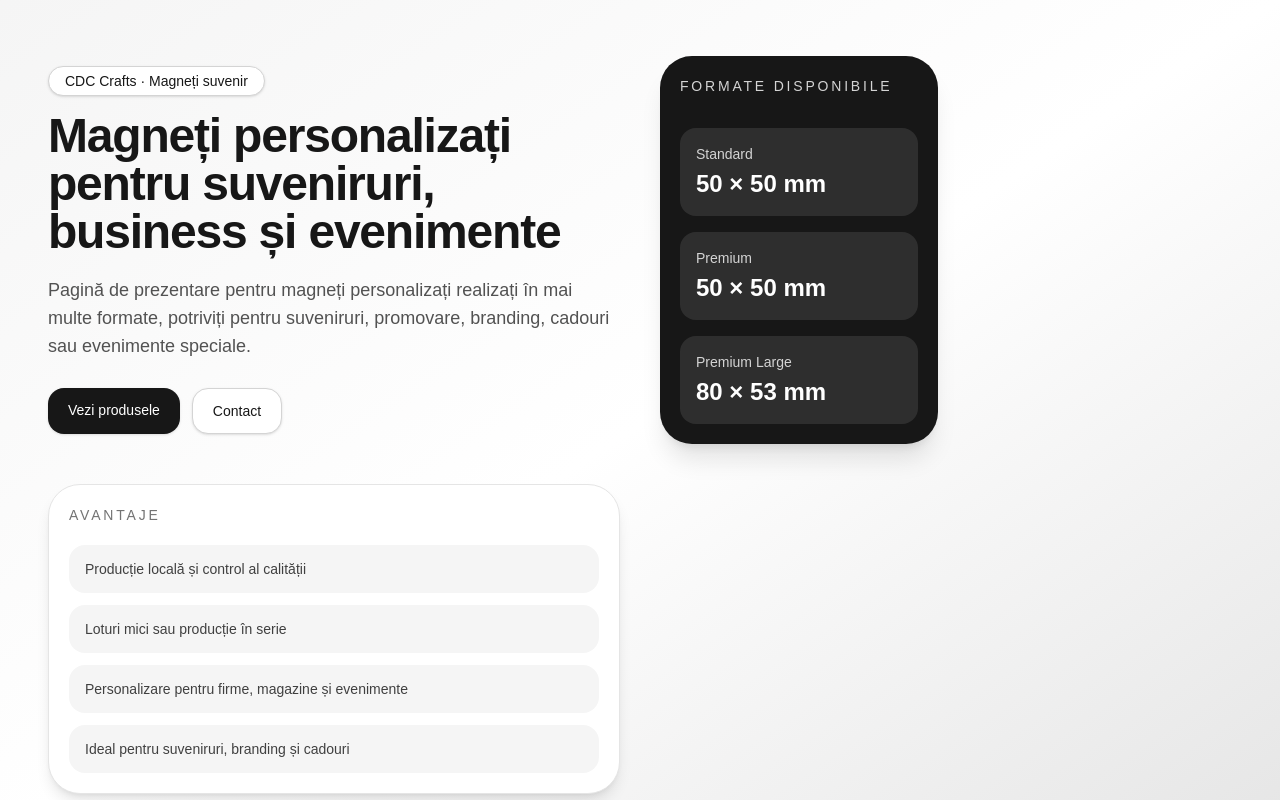
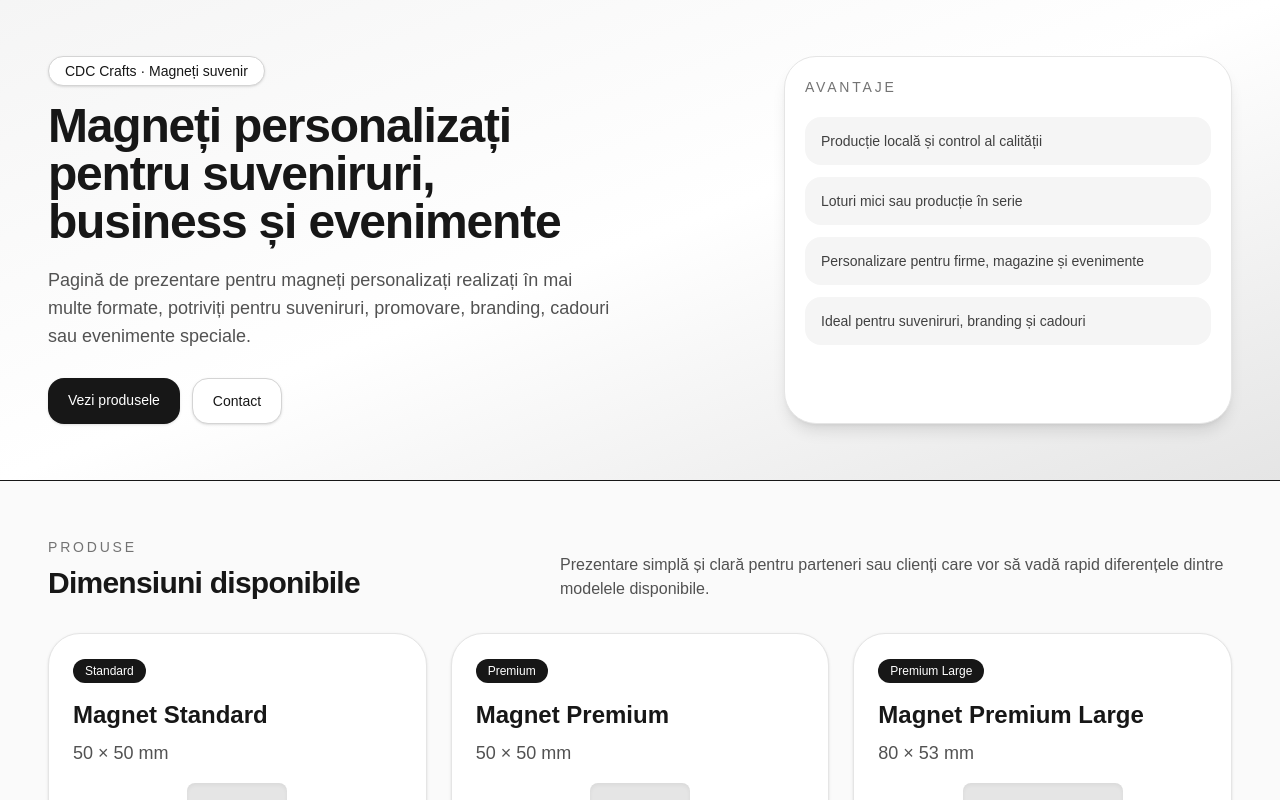
Before and after one commit to ciuscatalin/cdc-magnets-site, a Next.js app: page / in a window 1280 px wide. Shown: the top 800 px of the page. Built offline with nearby package versions, Linux system fonts and the light colour scheme.

Commit message:
Fix hero section

```diff
--- a/app/page.tsx
+++ b/app/page.tsx
@@ -86,32 +86,8 @@ export default function CdcCraftsMagnetsSite() {
 				</div>
 			  </div>
 
-			  <div className="grid gap-4 sm:grid-cols-2">
-				<div className="rounded-[2rem] bg-neutral-900 p-5 text-white shadow-xl">
-				  <div className="mb-8 text-sm uppercase tracking-[0.2em] text-neutral-300">
-					Formate disponibile
-				  </div>
-
-				  <div className="space-y-4">
-					<div className="rounded-2xl bg-white/10 p-4">
-					  <div className="text-sm text-neutral-300">Standard</div>
-					  <div className="mt-1 text-2xl font-semibold">50 × 50 mm</div>
-					</div>
-
-					<div className="rounded-2xl bg-white/10 p-4">
-					  <div className="text-sm text-neutral-300">Premium</div>
-					  <div className="mt-1 text-2xl font-semibold">50 × 50 mm</div>
-					</div>
-
-					<div className="rounded-2xl bg-white/10 p-4">
-					  <div className="text-sm text-neutral-300">Premium Large</div>
-					  <div className="mt-1 text-2xl font-semibold">80 × 53 mm</div>
-					</div>
-				  </div>
-				</div>
-				</div>
-
-				<div className="rounded-[2rem] border border-neutral-200 bg-white p-5 shadow-lg">
+			  <div className="flex justify-start md:justify-end">
+			  <div className="w-full max-w-md rounded-[2rem] border border-neutral-200 bg-white p-5 shadow-lg">
 				<div className="mb-5 text-sm uppercase tracking-[0.2em] text-neutral-500">
 				  Avantaje
 				</div>
@@ -127,7 +103,7 @@ export default function CdcCraftsMagnetsSite() {
 				</div>
 			  </div>
 			</div>
-
+			</div>
 		</section>
 
 		<section id="produse" className="mx-auto max-w-7xl px-6 py-14 md:px-10 lg:px-12">
```
Lines whose indentation alone changed are shown as unchanged.
